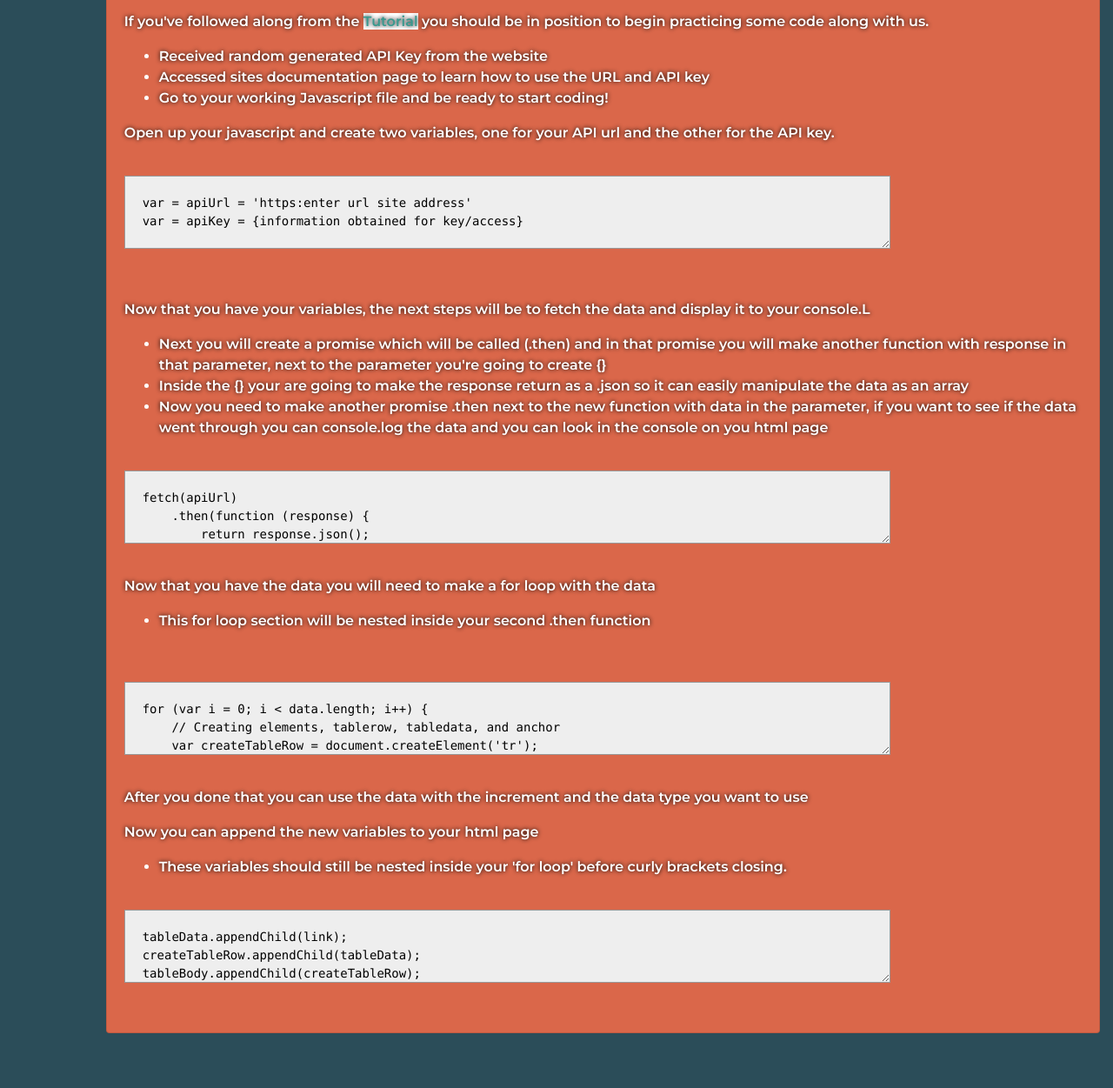
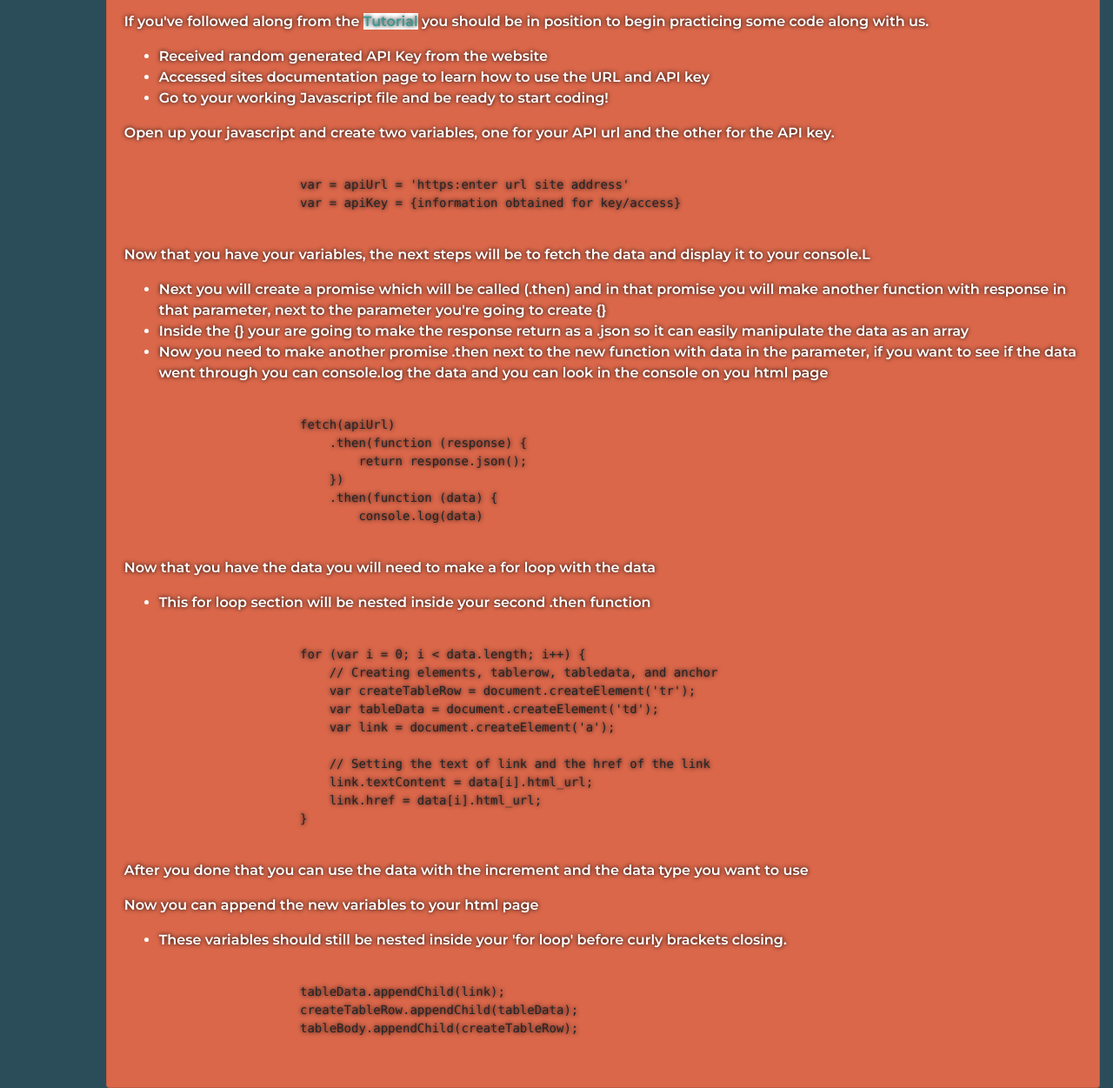
Before and after one commit to joshTlil/project-one, a plain HTML site: page demo.html in a window 1280 px wide. Shown: the part 470-1721 px from the top of the page at 87% size. Before the commit the page ends 1658 px from the top, so only its background shows below. Drawn offline with nearby package versions, Linux system fonts and the light colour scheme.

Commit message:
updated formatting inside demot.html

```diff
--- a/demo.html
+++ b/demo.html
@@ -74,10 +74,8 @@
                     <p class="card-text">Open up your javascript and create two variables, one for your API url and the other for the API key.</p>
 
                     <pre><code>
-<textarea>
                         var = apiUrl = 'https:enter url site address'
                         var = apiKey = {information obtained for key/access}
-</textarea>
                     </code></pre>
 
                     <p class="clas-text">Now that you have your variables, the next steps will be to fetch the data and display it to your console.L
@@ -92,25 +90,20 @@ var = apiKey = {information obtained for key/access}
                                 if you want to see if the data went through you can console.log the data and you can look in the
                                 console on you html page</li>
                         </ul></p>
-
                     <pre><code>
-<textarea>
                         fetch(apiUrl)
                             .then(function (response) {
                                 return response.json();
                             })
                             .then(function (data) {
                                 console.log(data)
-</textarea>
                     </code></pre>
 
                     <p class="class-text">Now that you have the data you will need to make a for loop with the data
                         <ul>
                             <li> This for loop section will be nested inside your second .then function </li>
                       </ul></p>
-
                     <pre><code>
-    <textarea>
                         for (var i = 0; i < data.length; i++) {
                             // Creating elements, tablerow, tabledata, and anchor
                             var createTableRow = document.createElement('tr');
@@ -120,8 +113,7 @@ for (var i = 0; i < data.length; i++) {
                             // Setting the text of link and the href of the link
                             link.textContent = data[i].html_url;
                             link.href = data[i].html_url;
-}|
-</textarea>
+                        }
                     </code></pre>
 
                     <p class="class-text">After you done that you can use the data with the increment and the data type
@@ -132,11 +124,9 @@ for (var i = 0; i < data.length; i++) {
                             <li> These variables should still be nested inside your 'for loop' before curly brackets closing. </li>
                         </ul></p>
                     <pre><code>
-<textarea>
                         tableData.appendChild(link);
                         createTableRow.appendChild(tableData);
                         tableBody.appendChild(createTableRow);
-</textarea>
                     </code></pre>
                     </div>
                 </div>
```
Lines whose indentation alone changed are shown as unchanged.
